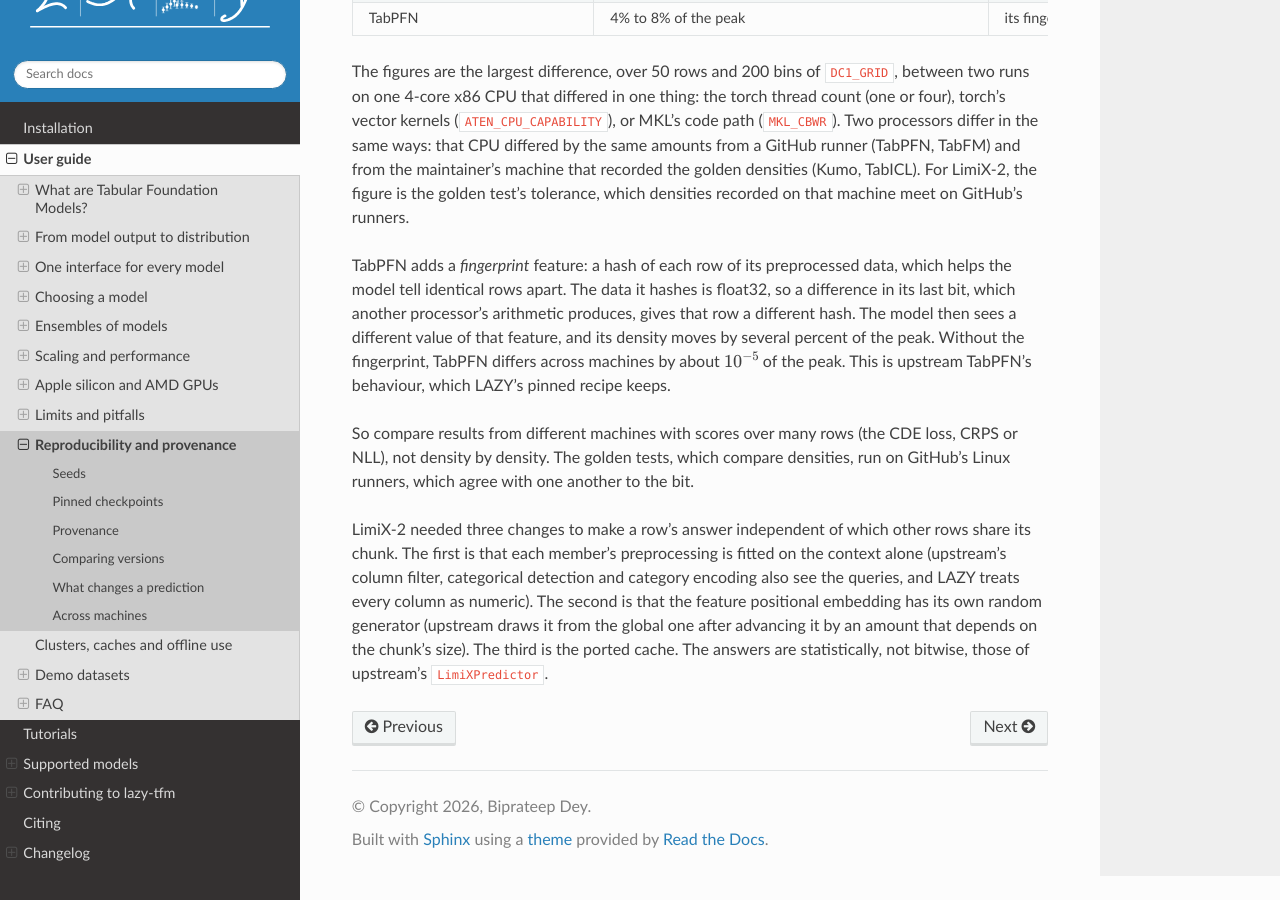
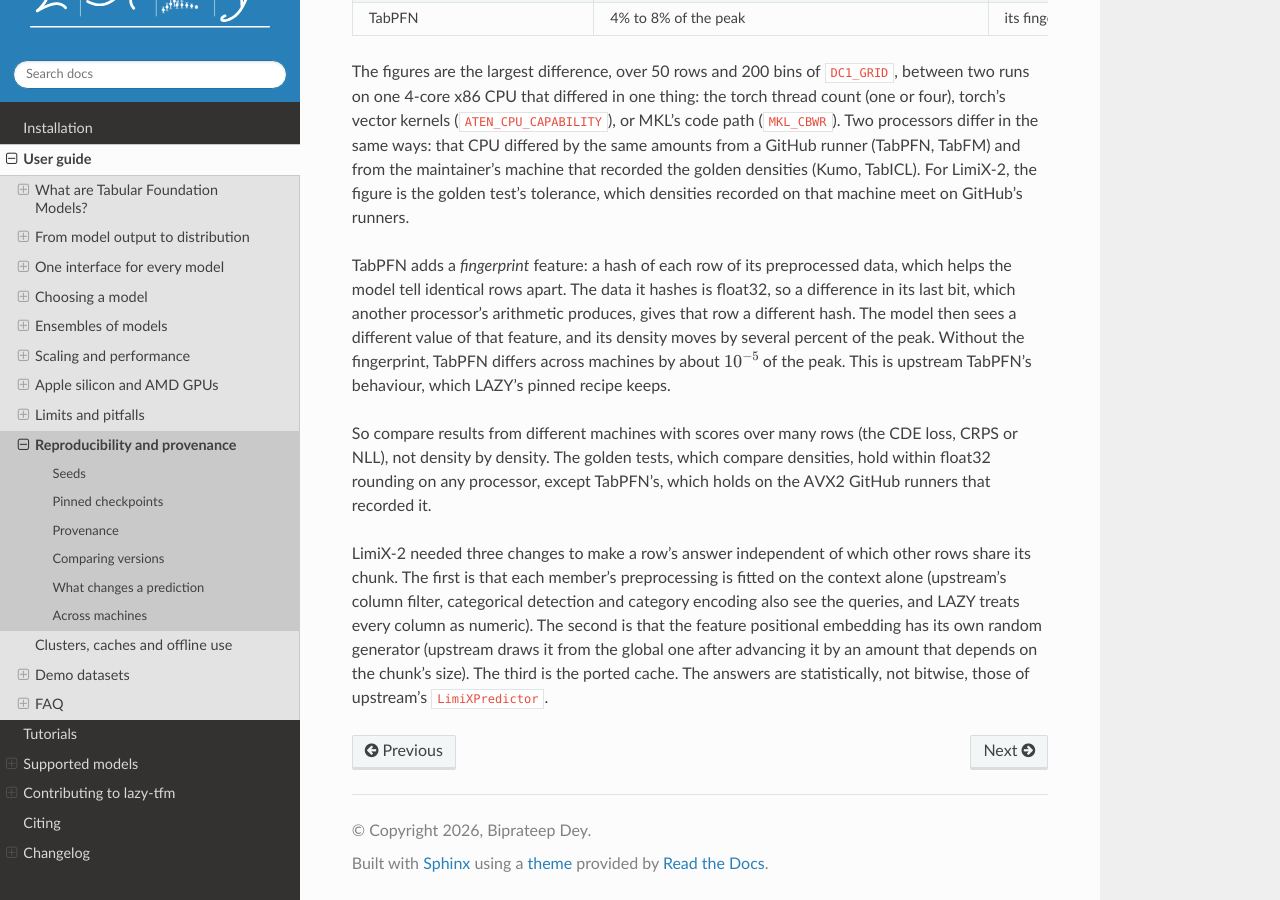
Before and after one commit to biprateep/lazy-tfm, a Sphinx documentation site: the page built from docs/guide/reproducibility.md, in a window 1280 px wide and 900 px high, scrolled down 2669 px. Built offline with Sphinx 7.4.7 and the Read the Docs theme 3.1.0, drawn with Linux system fonts in a browser that asks for light colours; pages that are not in the unit, such as notebooks, are missing from menus.

Commit message:
Say that only TabPFN's golden file depends on the processor
The recorder's comment, the reproducibility guide and the tolerance
docstring still said that TabFM's golden densities hold on one processor
only, or that GitHub's runners all agree to the bit.

Part of #159.

Co-Authored-By: Claude Opus 5.5 <noreply@anthropic.com>
Claude-Session: https://claude.ai/code/session_01JkqiRk7T18G6RWangKXyJ7

```diff
--- a/docs/guide/reproducibility.md
+++ b/docs/guide/reproducibility.md
@@ -141,8 +141,8 @@ recipe keeps.
 
 So compare results from different machines with scores over many rows (the
 CDE loss, CRPS or NLL), not density by density. The golden tests, which
-compare densities, run on GitHub's Linux runners, which agree with one another
-to the bit.
+compare densities, hold within float32 rounding on any processor, except
+TabPFN's, which holds on the AVX2 GitHub runners that recorded it.
 
 LimiX-2 needed three changes to make a row's answer independent of which
 other rows share its chunk. The first is that each member's preprocessing is
```
Also changed, not shown: 2 other files.
